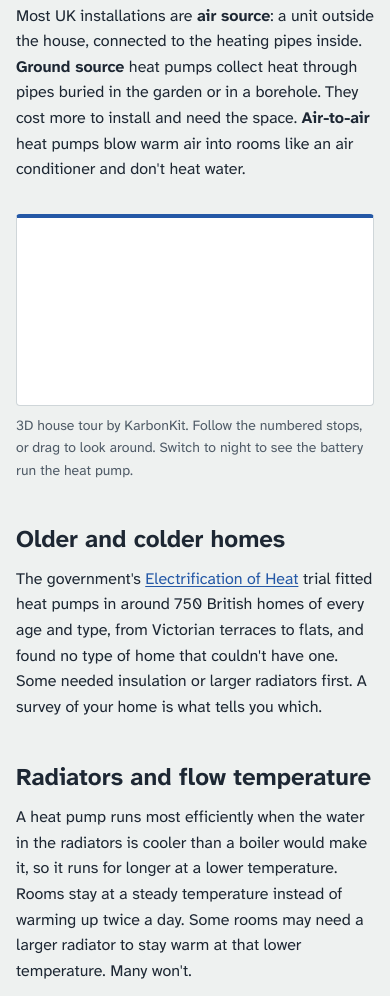
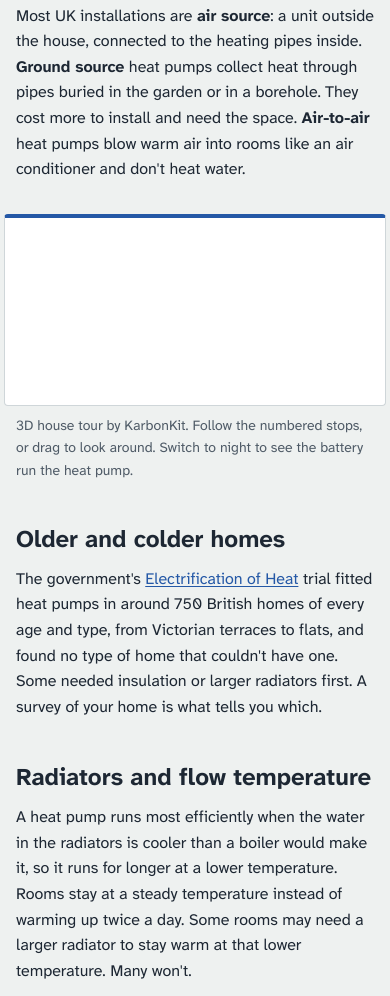
Before and after one commit to mikefsway/electrifiedhome, a website: page site/heat-pumps/index.html in a window 390 px wide. Shown: the part 705-1701 px from the top of the page. Drawn offline with Linux system fonts and the light colour scheme; a script that the page names is missing.

Commit message:
Run embedded tools nearly edge to edge on phones
Below 30rem the tool frame now bleeds 0.75rem into main's gutter and
drops its inner padding, so a widget gets 350px of a 360px screen
instead of 318px. The caption keeps the text alignment.

Co-Authored-By: Claude Opus 5.5 <noreply@anthropic.com>
Claude-Session: https://claude.ai/code/session_0157AAg41aKmR27heByefi2J

```diff
--- a/site/assets/style.css
+++ b/site/assets/style.css
@@ -265,5 +265,9 @@ li { margin-bottom: 0.375rem; }
   body { font-size: 1rem; }
   .lede { font-size: 1.125rem; }
   main { padding-top: 1.75rem; }
-  .tool-frame { padding: 0.25rem; }
+  /* On a phone the widget needs every pixel: run the frame almost to the
+     screen edge instead of inside main's 1rem gutter. */
+  .tool { margin-left: -0.75rem; margin-right: -0.75rem; }
+  .tool-frame { padding: 0; }
+  .tool figcaption { padding: 0 0.75rem; }
 }
```
